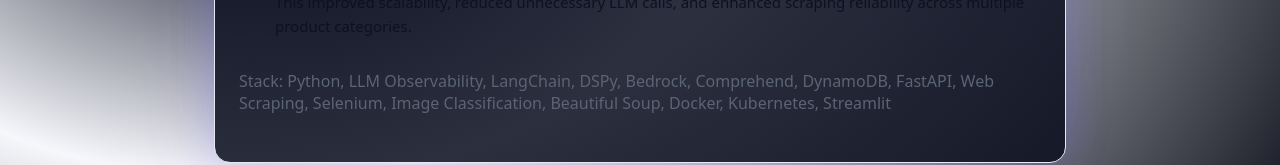
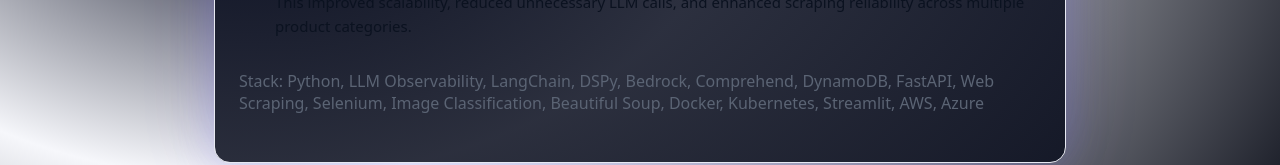
Before and after one commit to Harishr0608/portfolio, a React (Vite) app: page /#/experience in a window 1280 px wide. Shown: the part 940-1105 px from the top of the page. Built offline with nearby package versions, Linux system fonts and the light colour scheme.

Commit message:
changed experience

```diff
--- a/src/pages/Experience.jsx
+++ b/src/pages/Experience.jsx
@@ -23,7 +23,7 @@ export default function Experience() {
                   Implemented metrics across multiple categories:
                   <strong>Firewall</strong> (Toxicity, Jailbreak, Injection, Refusal, Privacy Check),
                   <strong>Observability</strong> (Sentiment Analysis),
-                  <strong>Clarity</strong> (hallucination, faithfulness, bias, completeness, correctness, coherence, helpfulness, tone, refusal, groundedness),
+                  <strong>Clarity</strong> (hallucination, faithfulness, bias, completeness, correctness, coherence, helpfulness, refusal, groundedness),
                   <strong>Performance</strong> (BERTScore, BLEU, ROUGE, METEOR, BLEURT, Accuracy, Robustness, F1 Score),
                   <strong>Relevance</strong> (context precision, recall, relevancy, entities recall).
                 </p>
@@ -63,7 +63,7 @@ export default function Experience() {
 
         <footer className="experience-footer">
           <p className="meta">
-            Stack: Python, LLM Observability, LangChain, DSPy, Bedrock, Comprehend, DynamoDB, FastAPI, Web Scraping, Selenium, Image Classification, Beautiful Soup, Docker, Kubernetes, Streamlit
+            Stack: Python, LLM Observability, LangChain, DSPy, Bedrock, Comprehend, DynamoDB, FastAPI, Web Scraping, Selenium, Image Classification, Beautiful Soup, Docker, Kubernetes, Streamlit, AWS, Azure
           </p>
         </footer>
       </article>
```
